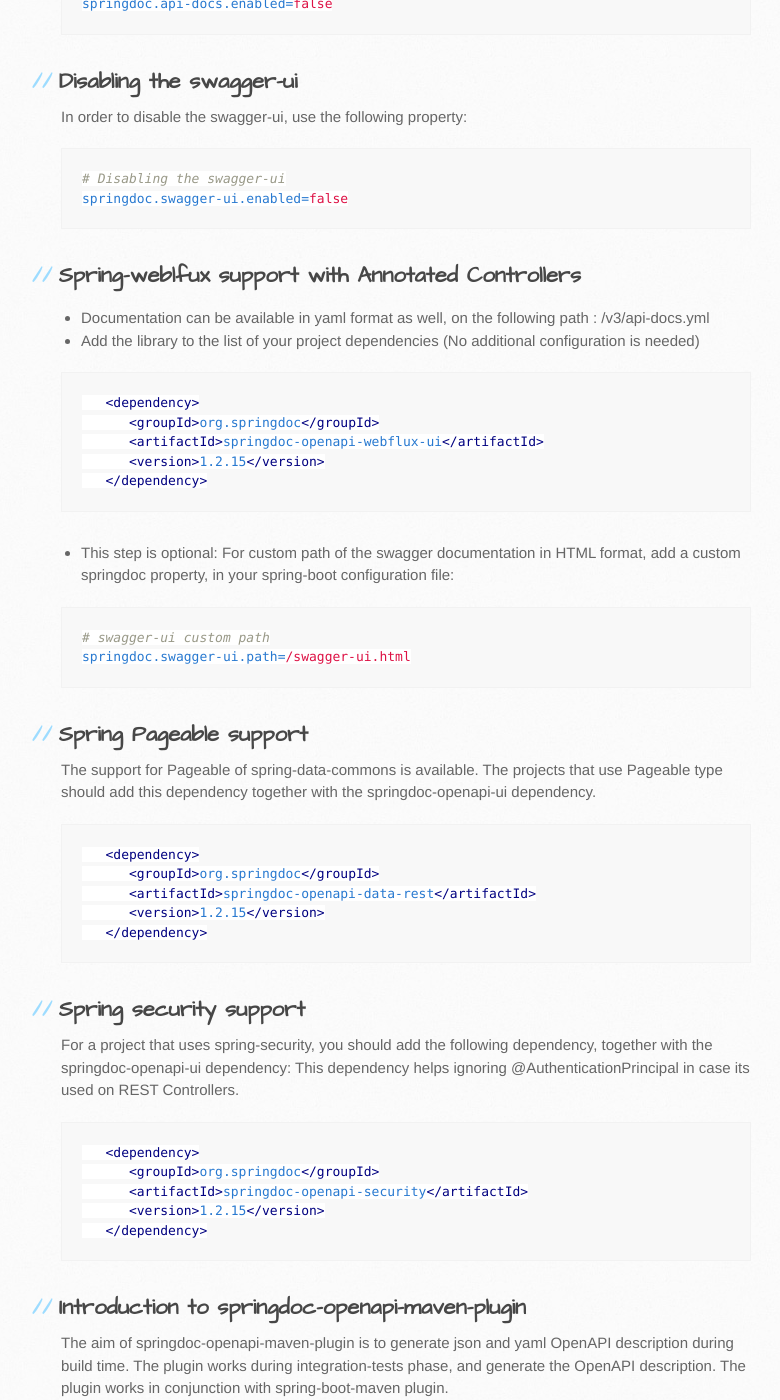
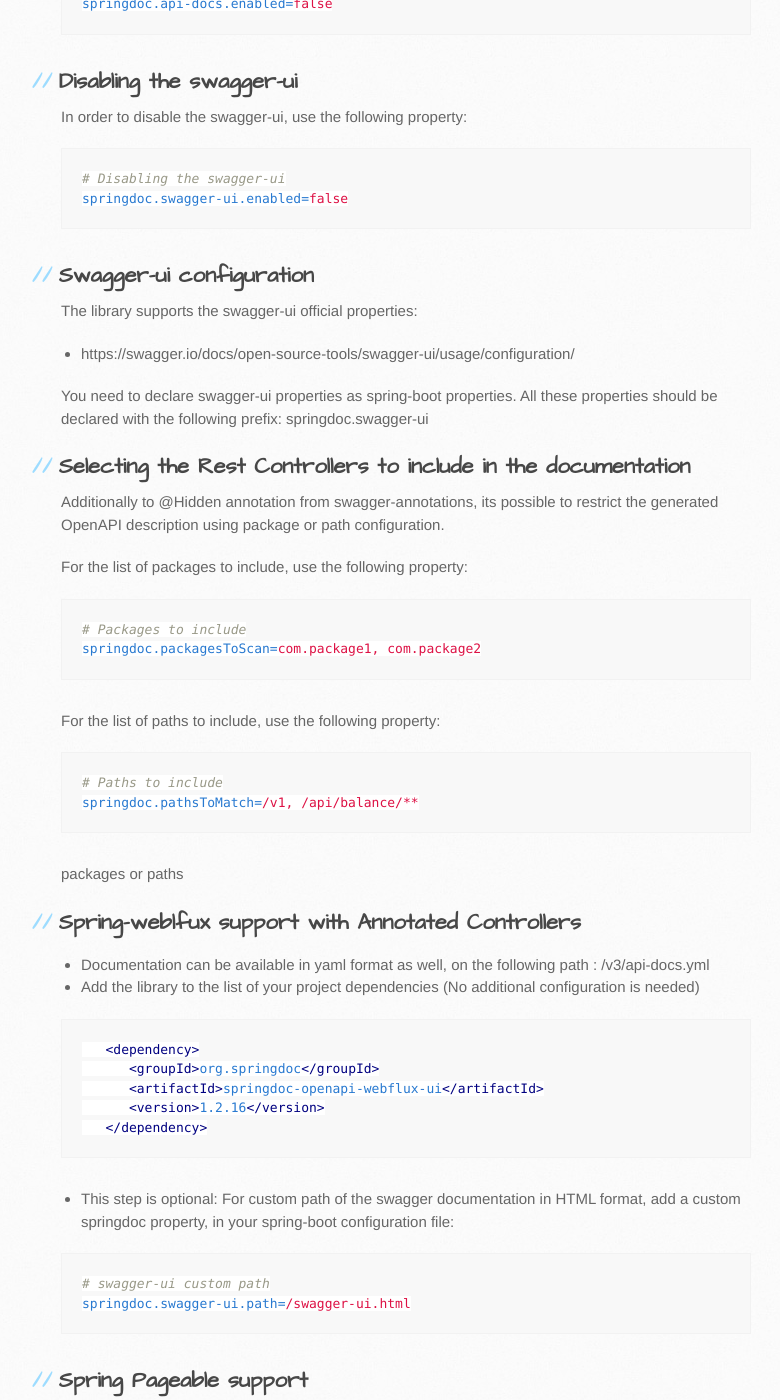
Before and after one commit to springdoc/springdoc-openapi-demos, a Jekyll site: the page built from docs/index.md, in a window 1280 px wide and 1400 px high, scrolled down 3570 px. Shown: the whole window, without its empty margins (109-889 px from the left). Built offline with Jekyll 4.4.1, drawn with Linux system fonts in a browser that asks for light colours; some of the changed text lies outside the part shown.

Commit message:
project update

````diff
--- a/docs/index.md
+++ b/docs/index.md
@@ -36,7 +36,7 @@ This is a community-based project, not maintained by the Spring Framework Contri
    <dependency>
       <groupId>org.springdoc</groupId>
       <artifactId>springdoc-openapi-ui</artifactId>
-      <version>1.2.15</version>
+      <version>1.2.16</version>
    </dependency>
 ```
 *   This step is optional: For custom path of the swagger documentation in HTML format, add a custom springdoc property, in your spring-boot configuration file:
@@ -67,7 +67,7 @@ springdoc.swagger-ui.path=/swagger-ui.html
    <dependency>
       <groupId>org.springdoc</groupId>
       <artifactId>springdoc-openapi-webmvc-core</artifactId>
-      <version>1.2.15</version>
+      <version>1.2.16</version>
    </dependency>
 ```
 *   This step is optional: For custom path of the OpenAPI documentation in Json format, add a custom springdoc property, in your spring-boot configuration file:
@@ -108,7 +108,29 @@ In order to disable the swagger-ui, use the following property:
 # Disabling the swagger-ui
 springdoc.swagger-ui.enabled=false
 ```
+## Swagger-ui configuration
+The library supports the swagger-ui official properties:
+- https://swagger.io/docs/open-source-tools/swagger-ui/usage/configuration/
 
+You need to declare swagger-ui properties as spring-boot properties.
+All these properties should be declared with the following prefix: springdoc.swagger-ui
+
+## Selecting the Rest Controllers to include in the documentation
+Additionally to @Hidden annotation from swagger-annotations, its possible to restrict the generated OpenAPI description using package or path configuration.
+
+For the list of packages to include, use the following property:
+```properties
+# Packages to include
+springdoc.packagesToScan=com.package1, com.package2
+```
+
+For the list of paths to include, use the following property:
+```properties
+# Paths to include
+springdoc.pathsToMatch=/v1, /api/balance/**
+```
+
+packages or paths
 ## Spring-weblfux support with Annotated Controllers
 *   Documentation can be available in yaml format as well, on the following path : /v3/api-docs.yml
 *   Add the library to the list of your project dependencies (No additional configuration is needed)
@@ -117,7 +139,7 @@ springdoc.swagger-ui.enabled=false
    <dependency>
       <groupId>org.springdoc</groupId>
       <artifactId>springdoc-openapi-webflux-ui</artifactId>
-      <version>1.2.15</version>
+      <version>1.2.16</version>
    </dependency>
 ```
 *   This step is optional: For custom path of the swagger documentation in HTML format, add a custom springdoc property, in your spring-boot configuration file:
@@ -134,7 +156,7 @@ The projects that use Pageable type should add this dependency together with the
    <dependency>
       <groupId>org.springdoc</groupId>
       <artifactId>springdoc-openapi-data-rest</artifactId>
-      <version>1.2.15</version>
+      <version>1.2.16</version>
    </dependency>
 ```
 
@@ -145,7 +167,7 @@ This dependency helps ignoring @AuthenticationPrincipal in case its used on REST
    <dependency>
       <groupId>org.springdoc</groupId>
       <artifactId>springdoc-openapi-security</artifactId>
-      <version>1.2.15</version>
+      <version>1.2.16</version>
    </dependency>
 ```
 
--- a/pom.xml
+++ b/pom.xml
@@ -72,7 +72,7 @@
 		<resource.delimiter>@</resource.delimiter>
 		<m2e.apt.activation>jdt_apt</m2e.apt.activation>
 		<spring-boot.version>2.2.0.RELEASE</spring-boot.version>
-		<springdoc.version>1.2.15</springdoc.version>
+		<springdoc.version>1.2.16</springdoc.version>
 	</properties>
 
 	<dependencyManagement>
````
Also changed, not shown: docs/src/main/resources/index.md (+22 -0 lines).
